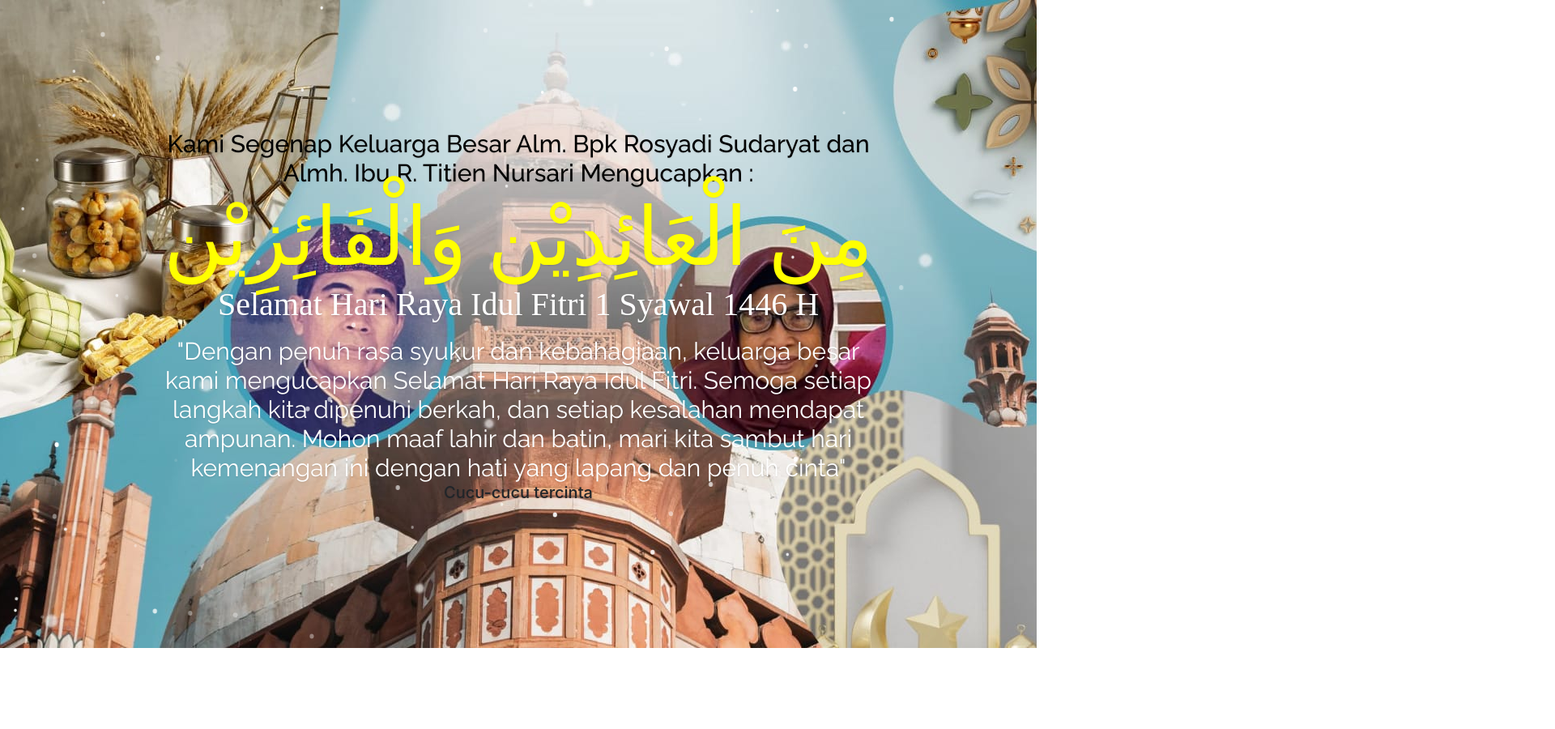
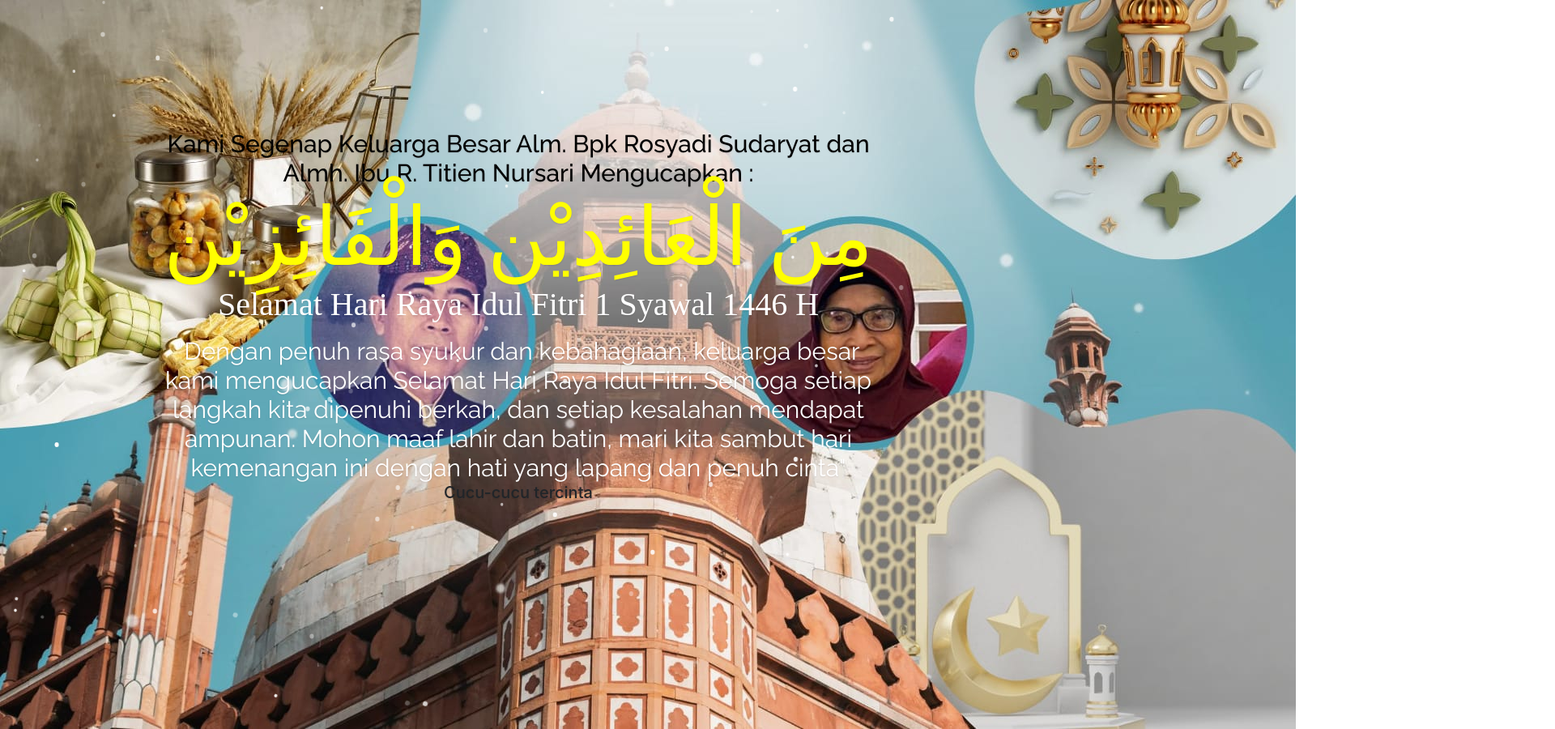
Before and after one commit to opalhehe1/opalhehe1.github.io, a plain HTML site: page index.html in a window 1280 px wide. Shown: the top 900 px of the page at 81% size, 1920 px wide, since content can reach past the window. Before the commit the page ends 800 px from the top, so only its background shows below. Drawn offline with nearby package versions, Linux system fonts and the light colour scheme; animation ran at ten frames a second.

Commit message:
Update style.css

```diff
--- a/style.css
+++ b/style.css
@@ -1,9 +1,9 @@
 html,body {
-    overflow:hidden;
     width:100%;
     height:100%;
-    position:absolute;
-    background: url(9.jpeg) 3100px 9000px;
+    position:center;
+    background: url(9.jpeg);
+    background-repeat: no-repeat;
     text-shadow: 0px 1px 2px rgba(0,0,0,0.1);
   }
   .container  {
@@ -30,7 +30,6 @@ html,body {
     width:100%;
     height:100%;
     position:absolute;
-    overflow:hidden;
   }
   .blurTop{
     left:40%;
```
